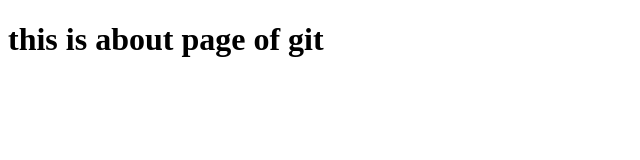
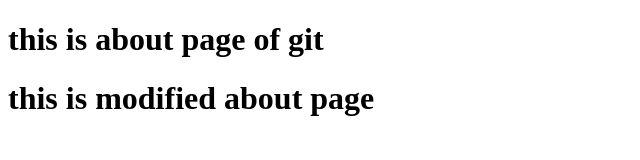
Before and after one commit to vickyarya123/git_learning, a plain HTML site: page about.html in a window 1280 px wide. Shown: the whole page, without its empty margins (0-640 px from the left). Drawn offline with Linux system fonts and the light colour scheme.

Commit message:
fourth commit

```diff
--- a/about.html
+++ b/about.html
@@ -7,5 +7,6 @@
 </head>
 <body>
     <h1>this is about page of git </h1>
+    <h1>this is modified about page </h1>
 </body>
 </html>
```
Also changed, not shown: aftergit.html (+1 -0 lines).
